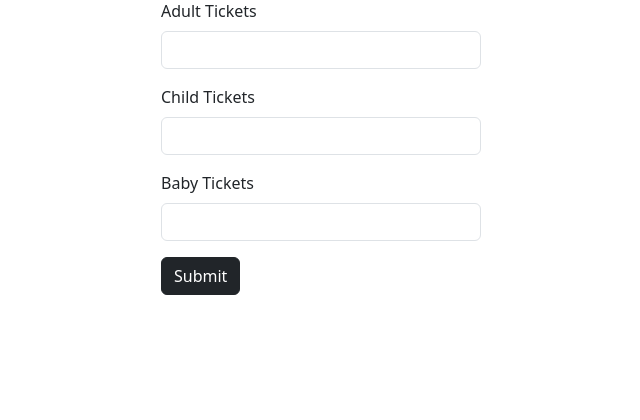
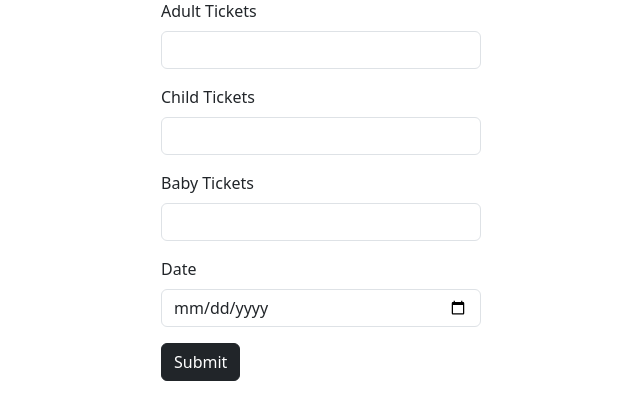
Before and after one commit to Vasilian05/Zoo-bookings, a PHP site: page /tickets.php in a window 1280 px wide. Shown: the part 201-621 px from the top of the page, without its empty margins (319-959 px from the left). Run offline with PHP 8.4, Linux system fonts and the light colour scheme.

Commit message:
Dates
Dates input and included the date in the cart session

```diff
--- a/classes/cart.class.php
+++ b/classes/cart.class.php
@@ -4,7 +4,7 @@
 
 class Cart {
 
-public function TicketsToCart($adult_tickets, $child_tickets, $baby_tickets){
+public function TicketsToCart($adult_tickets, $child_tickets, $baby_tickets, $date){
 
     //save all tickets in associative array - key value pairs
     $tickets = array(
@@ -20,7 +20,7 @@ public function TicketsToCart($adult_tickets, $child_tickets, $baby_tickets){
             //check if there's 1 or more tickets for each type
             if($value >0) {
                 $new_cart_item = array(
-                    'ticket' => $key,
+                    $date => $key,
                     'quantity' => $value
                 );
                 array_push($cart, $new_cart_item);  //push to original array
--- a/tickets.php
+++ b/tickets.php
@@ -8,9 +8,11 @@ if (isset($_POST['submit'])) {
     $adult_tickets = $_POST['adult_tickets'];
     $child_tickets = $_POST['child_tickets'];
     $baby_tickets = $_POST['baby_tickets'];
+    $date = $_POST['date'];
 
-    $cart = new Cart($adult_tickets, $child_tickets, $baby_tickets);
-
+    $cart = new Cart();
+    $cart->TicketsToCart($adult_tickets, $child_tickets, $baby_tickets, $date);
+    print_r($_SESSION['Cart']);
 }
 
 
@@ -33,6 +35,10 @@ if (isset($_POST['submit'])) {
     <label class="form-label">Baby Tickets</label>
     <input name="baby_tickets" type="number" class="form-control">
   </div>
+  <div class="mb-3">
+    <label class="form-label">Date</label>
+    <input required name="date" type="date" class="form-control">
+  </div>
   <button name="submit"type="submit" class="btn btn-dark">Submit</button>
 </form>
 
```
Also changed, not shown: classes/safariBooking.class.php (+9 -1 lines).
